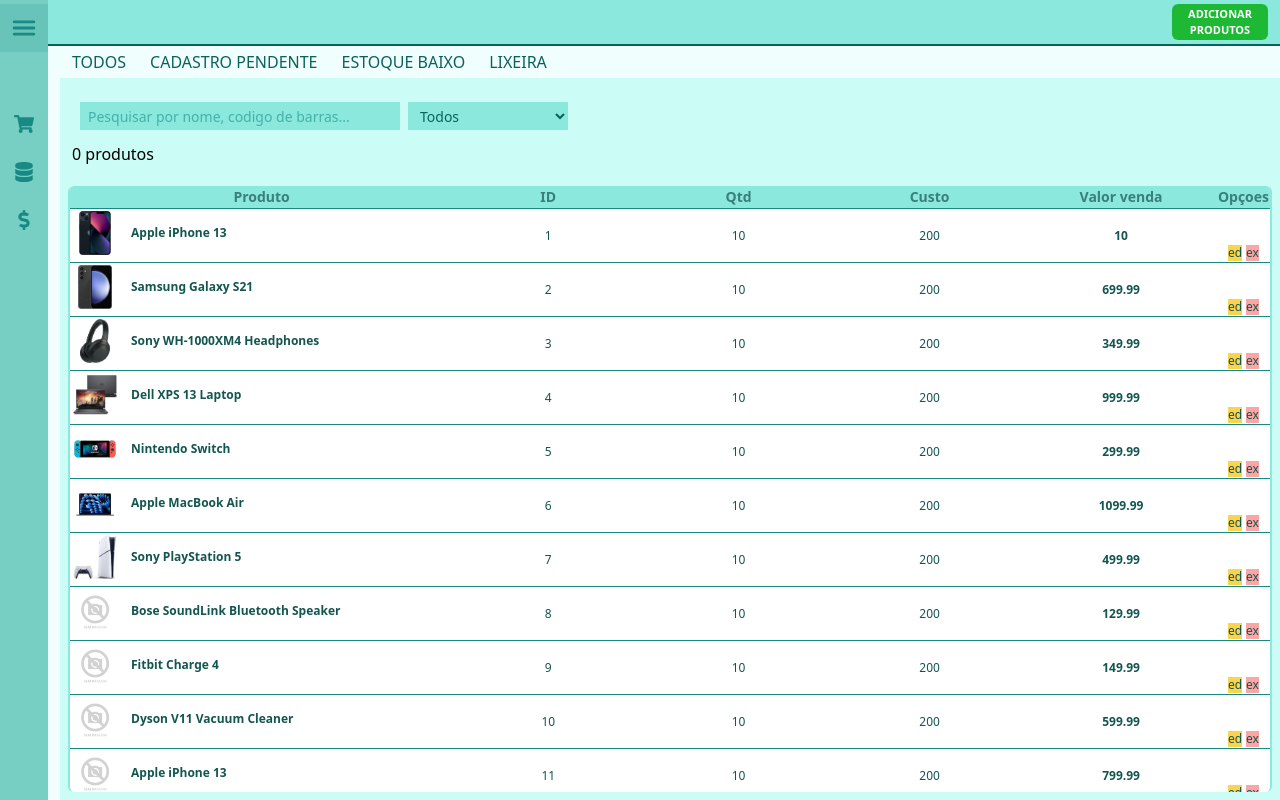
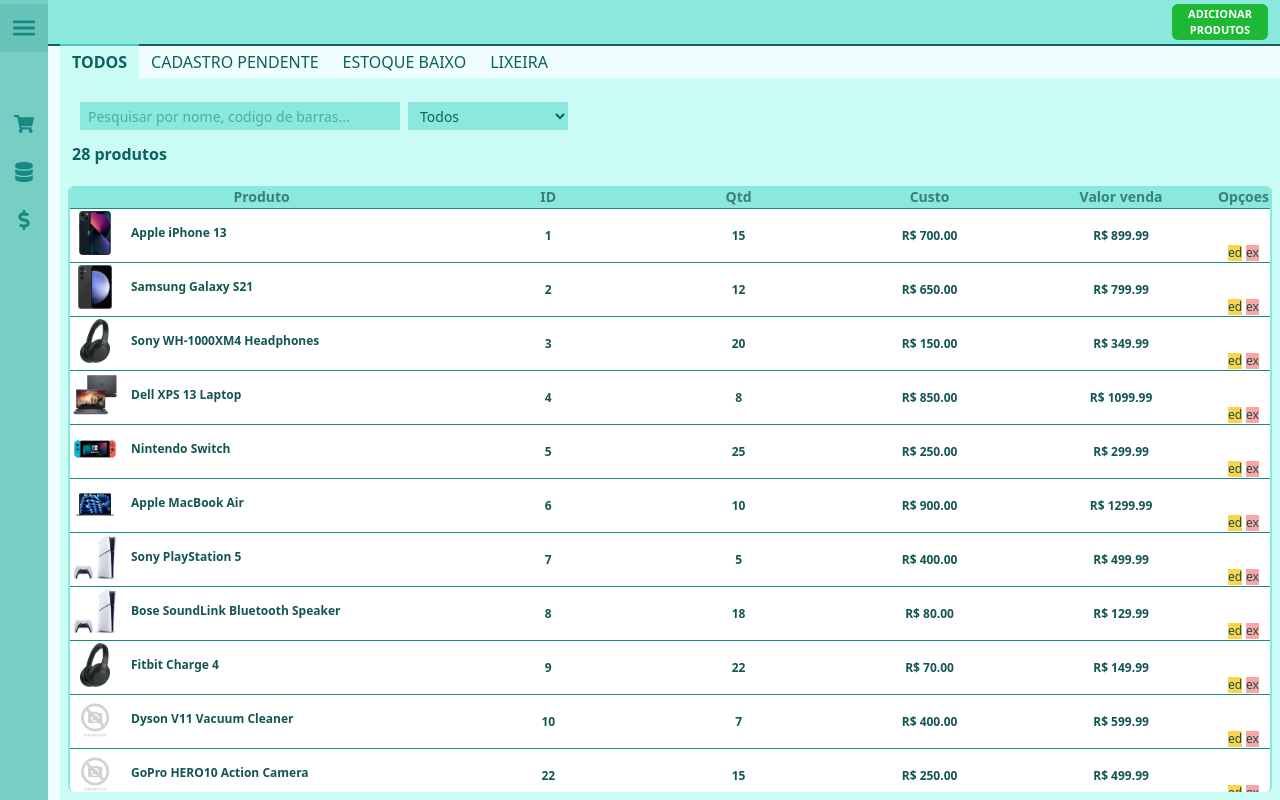
Before and after one commit to zennon-sml/xicas-paper-pdv, a Next.js app: page /pages/stock in a window 1280 px wide. Built offline with nearby package versions, Linux system fonts and the light colour scheme.

Commit message:
functionality of leaving button selected and some improvements

```diff
--- a/app/pages/finances/page.tsx
+++ b/app/pages/finances/page.tsx
@@ -5,6 +5,12 @@
 import { useState } from 'react';
 
 export default function Stock() {
+  const [selectedButton, setSelectedButton] = useState<string>('DIA')
+
+  const handleButtonClick = (buttonName:string) => {
+    setSelectedButton(buttonName)
+  }
+
   return (
       <div className='flex flex-col h-screen'>
         <SideBar />
@@ -15,12 +21,21 @@
 
         <hr className='flex fixed top-11 left-12 border-[1px] border-[#0B625D] w-[calc(100%-3rem)]'></hr>
 
+
         <div className='flex mt-11 gap-7'>
-          <button className='pr-3 pl-3 pt-1 pb-1 text-[#0B625D] border-t-[2px] hover:border-t-[#4DC5BD] hover:bg-[#CBFCF6] hover:z-10 hover:font-bold'>DIA</button>
-          <button className='pr-3 pl-3 pt-1 pb-1 text-[#0B625D] border-t-[2px] hover:border-t-[#4DC5BD] hover:bg-[#CBFCF6] hover:z-10 hover:font-bold'>SEMANA</button>
-          <button className='pr-3 pl-3 pt-1 pb-1 text-[#0B625D] border-t-[2px] hover:border-t-[#4DC5BD] hover:bg-[#CBFCF6] hover:z-10 hover:font-bold'>MÊS</button>
-          <button className='pr-3 pl-3 pt-1 pb-1 text-[#0B625D] border-t-[2px] hover:border-t-[#4DC5BD] hover:bg-[#CBFCF6] hover:z-10 hover:font-bold'>ANO</button>
-          <button className='pr-3 pl-3 pt-1 pb-1 text-[#0B625D] border-t-[2px] font-bold hover:border-t-[#4DC5BD] hover:bg-[#CBFCF6] hover:z-10 hover:font-bold'>TUDO</button>
+          {['DIA', 'SEMANA', 'MÊS', 'ANO'].map((button) => (
+            <button
+              key={button}
+              onClick={() => handleButtonClick(button)}
+              className={`pr-3 pl-3 pt-1 pb-1 text-[#0B625D] border-t-[2px] ${
+                selectedButton === button
+                  ? 'border-t-[#4DC5BD] bg-[#CBFCF6] z-10 font-bold'
+                  : 'hover:bg-[#d5fffa] hover:font-semibold'
+              }`}
+            >
+              {button}
+            </button>
+          ))}
         </div>
 
         <div className='flex flex-col flex-grow bg-[#CBFCF6] overflow-hidden'>
--- a/app/pages/stock/page.tsx
+++ b/app/pages/stock/page.tsx
@@ -1,5 +1,6 @@
 "use client"
 import SideBar from '@/components/SideBar/page';
+import ItemStock from '@/components/StockScreen/ItemStock';
 import { useState, useEffect } from 'react';
 
 interface Item {
@@ -18,6 +19,7 @@
 
 export default function Stock() {
   const [products, setProducts] = useState<Item[]>([])
+  const [selectedButton, setSelectedButton] = useState<string>('TODOS')
 
   useEffect(() => {
     const fetchProducts = async () => {
@@ -32,6 +34,9 @@
     fetchProducts()
   }, [])
 
+  const handleButtonClick = (buttonName:string) => {
+    setSelectedButton(buttonName)
+  }
 
   return (
     <div className='flex flex-col h-screen'>
@@ -44,10 +49,19 @@
       <hr className='flex fixed top-11 left-12 border-[1px] border-[#0B625D] w-[calc(100%-3rem)]'></hr>
 
       <div className='flex mt-11'>
-        <button className='pr-3 pl-3 pt-1 pb-1 text-[#0B625D] border-t-[2px] hover:border-t-[#4DC5BD] hover:bg-[#CBFCF6] hover:z-10 hover:font-bold'>TODOS</button>
-        <button className='pr-3 pl-3 pt-1 pb-1 text-[#0B625D] border-t-[2px] hover:border-t-[#4DC5BD] hover:bg-[#CBFCF6] hover:z-10 hover:font-bold'>CADASTRO PENDENTE</button>
-        <button className='pr-3 pl-3 pt-1 pb-1 text-[#0B625D] border-t-[2px] hover:border-t-[#4DC5BD] hover:bg-[#CBFCF6] hover:z-10 hover:font-bold'>ESTOQUE BAIXO</button>
-        <button className='pr-3 pl-3 pt-1 pb-1 text-[#0B625D] border-t-[2px] hover:border-t-[#4DC5BD] hover:bg-[#CBFCF6] hover:z-10 hover:font-bold'>LIXEIRA</button>
+        {['TODOS', 'CADASTRO PENDENTE', 'ESTOQUE BAIXO', 'LIXEIRA'].map((button) => (
+          <button
+            key={button}
+            onClick={() => handleButtonClick(button)}
+            className={`pr-3 pl-3 pt-1 pb-1 text-[#0B625D] border-t-[2px] ${
+              selectedButton === button
+                ? 'border-t-[#4DC5BD] bg-[#CBFCF6] z-10 font-bold'
+                : 'hover:bg-[#d5fffa] hover:font-semibold'
+            }`}
+          >
+            {button}
+          </button>
+        ))}
       </div>
 
       <div className='flex flex-col flex-grow bg-[#CBFCF6] overflow-hidden'>
@@ -60,7 +74,7 @@
           </select>
         </div>
 
-        <p className=' m-3'>0 produtos</p>
+        <p className='m-3 text-[#0B625D] font-semibold'>{products.length +" produtos"}</p>
 
         <div className='flex flex-col flex-grow rounded-md overflow-auto bg-[#E4FFFC] m-2 border-x-2 border-[#8BE8DC]'>
           <table className='w-full'>
@@ -76,27 +90,10 @@
             </thead>
             <tbody className="bg-[#B8FFF7] text-xs h-full">
               {products.map((product, index) => (
-
-                <tr key={product.id} className="border-y border-[#198A83] bg-white">
-
-
-                  <td className="flex text-[#135550] font-bold text-center items-center h-12 w-full gap-3">
-                    <img
-                    src={product.image || "/img/sem-foto.jpg"}
-                    alt=""
-                    className="className='mx-1 h-12 w-12 p-0.5 bg-[#ffffff] rounded-md object-contain object-center"
+                <ItemStock
+                  key={product.id}
+                  {...product}
                 />
-                    <p>{product.name}</p>
-                  </td>
-                  <td className="text-[#135550] text-center">{product.id}</td>
-                  <td className="text-[#135550] text-center">{product.qtd}</td>
-                  <td className="text-[#135550] text-center">{product.cost}</td>
-                  <td className="text-[#135550] text-center font-bold">{product.price}</td>
-                  <td className="flex gap-1 justify-center text-[#135550]">
-                    <button className=' bg-amber-300 hover:bg-amber-500'>ed</button>
-                    <button className=' bg-red-300 hover:bg-red-500'>ex</button>
-                  </td>
-                </tr>
               ))}
 
             </tbody>
--- /dev/null
+++ b/components/StockScreen/ItemStock/index.tsx
@@ -0,0 +1,32 @@
+interface IItemStock {
+    id: number;
+    name: string;
+    qtd: number;
+    cost: number;
+    price: number;
+    image?: string;
+  }
+
+export default function ItemStock ({id, name, qtd, cost, price, image}:IItemStock){
+    return(
+        <tr key={id} className="border-y border-[#198A83] bg-white">
+
+            <td className="flex text-[#135550] font-bold text-center items-center h-12 w-full gap-3">
+                <img
+                    src={image || "/img/sem-foto.jpg"}
+                    alt=""
+                    className="className='mx-1 h-12 w-12 p-0.5 bg-[#ffffff] rounded-md object-contain object-center"
+                />
+                <p>{name}</p>
+            </td>
+            <td className="text-[#135550] text-center font-semibold">{id}</td>
+            <td className="text-[#135550] text-center font-semibold">{qtd}</td>
+            <td className="text-[#135550] text-center font-semibold">{"R$ "+cost.toFixed(2)}</td>
+            <td className="text-[#135550] text-center font-bold">{"R$ "+price.toFixed(2)}</td>
+            <td className="flex gap-1 justify-center text-[#135550]">
+                <button className=' bg-amber-300 hover:bg-amber-500'>ed</button>
+                <button className=' bg-red-300 hover:bg-red-500'>ex</button>
+            </td>
+        </tr>
+    )
+}
--- a/public/data/database.json
+++ b/public/data/database.json
@@ -4,12 +4,12 @@
       "id": 1,
       "type": "produto",
       "name": "Apple iPhone 13",
-        "barcode":"",
-        "qtd": 10,
-        "cost": 200.00,
-        "description": "produto legal",
-        "tags": "#produto",
-        "price": 10.00,
+      "barcode": "1234567890123",
+      "qtd": 15,
+      "cost": 700.00,
+      "description": "Smartphone de última geração com câmera avançada e desempenho excepcional.",
+      "tags": "#smartphone #apple #tecnologia",
+      "price": 899.99,
       "image": "/img/iphone13.jpg",
       "cadCompleted": true
     },
@@ -17,12 +17,12 @@
       "id": 2,
       "type": "produto",
       "name": "Samsung Galaxy S21",
-        "barcode":"",
-        "qtd": 10,
-        "cost": 200.00,
-        "description": "produto legal",
-        "tags": "#produto",
-        "price": 699.99,
+      "barcode": "1234567890134",
+      "qtd": 12,
+      "cost": 650.00,
+      "description": "Poderoso smartphone Android com tela AMOLED e câmera de alta resolução.",
+      "tags": "#smartphone #samsung #android",
+      "price": 799.99,
       "image": "/img/galaxys21.webp",
       "cadCompleted": true
     },
@@ -30,11 +30,11 @@
       "id": 3,
       "type": "produto",
       "name": "Sony WH-1000XM4 Headphones",
-        "barcode":"",
-        "qtd": 10,
-        "cost": 200.00,
-        "description": "produto legal",
-        "tags": "#produto",
+      "barcode": "1234567890145",
+      "qtd": 20,
+      "cost": 150.00,
+      "description": "Fones de ouvido com cancelamento de ruído e qualidade de som premium.",
+      "tags": "#audio #headphones #sony",
       "price": 349.99,
       "image": "/img/SonyWH1000XM4Headphones.webp",
       "cadCompleted": true
@@ -43,12 +43,12 @@
       "id": 4,
       "type": "produto",
       "name": "Dell XPS 13 Laptop",
-        "barcode":"",
-        "qtd": 10,
-        "cost": 200.00,
-        "description": "produto legal",
-        "tags": "#produto",
-        "price": 999.99,
+      "barcode": "1234567890156",
+      "qtd": 8,
+      "cost": 850.00,
+      "description": "Laptop ultrafino com alto desempenho para profissionais e estudantes.",
+      "tags": "#laptop #dell #tecnologia",
+      "price": 1099.99,
       "image": "/img/DellXPS13Laptop.webp",
       "cadCompleted": true
     },
@@ -56,11 +56,11 @@
       "id": 5,
       "type": "produto",
       "name": "Nintendo Switch",
-        "barcode":"",
-        "qtd": 10,
-        "cost": 200.00,
-        "description": "produto legal",
-        "tags": "#produto",
+      "barcode": "1234567890167",
+      "qtd": 25,
+      "cost": 250.00,
+      "description": "Console portátil e de mesa com grande variedade de jogos exclusivos.",
+      "tags": "#console #nintendo #jogos",
       "price": 299.99,
       "image": "/img/NintendoSwitch.jpeg",
       "cadCompleted": true
@@ -69,12 +69,12 @@
       "id": 6,
       "type": "produto",
       "name": "Apple MacBook Air",
-        "barcode":"",
+      "barcode": "1234567890178",
       "qtd": 10,
-        "cost": 200.00,
-        "description": "produto legal",
-        "tags": "#produto",
-        "price": 1099.99,
+      "cost": 900.00,
+      "description": "Notebook leve e rápido com o chip M1 da Apple.",
+      "tags": "#notebook #apple #desempenho",
+      "price": 1299.99,
       "image": "/img/AppleMacBookAir.jpeg",
       "cadCompleted": true
     },
@@ -82,11 +82,11 @@
       "id": 7,
       "type": "produto",
       "name": "Sony PlayStation 5",
-        "barcode":"",
-        "qtd": 10,
-        "cost": 200.00,
-        "description": "produto legal",
-        "tags": "#produto",
+      "barcode": "1234567890189",
+      "qtd": 5,
+      "cost": 400.00,
+      "description": "Console de jogos da nova geração com gráficos incríveis e jogos exclusivos.",
+      "tags": "#console #playstation #jogos",
       "price": 499.99,
       "image": "/img/SonyPlayStation5.jpeg",
       "cadCompleted": true
@@ -95,181 +95,272 @@
       "id": 8,
       "type": "produto",
       "name": "Bose SoundLink Bluetooth Speaker",
-        "barcode":"",
-        "qtd": 10,
-        "cost": 200.00,
-        "description": "produto legal",
-        "tags": "#produto",
+      "barcode": "1234567890190",
+      "qtd": 18,
+      "cost": 80.00,
+      "description": "Caixa de som Bluetooth portátil com som cristalino e design compacto.",
+      "tags": "#audio #bluetooth #bose",
       "price": 129.99,
-        "image": "",
+      "image": "/img/SonyPlayStation5.jpeg",
       "cadCompleted": true
     },
     {
       "id": 9,
       "type": "produto",
       "name": "Fitbit Charge 4",
-        "barcode":"",
-        "qtd": 10,
-        "cost": 200.00,
-        "description": "produto legal",
-        "tags": "#produto",
+      "barcode": "1234567890201",
+      "qtd": 22,
+      "cost": 70.00,
+      "description": "Pulseira fitness com monitoramento de atividades e GPS integrado.",
+      "tags": "#fitness #fitbit #tecnologia",
       "price": 149.99,
-        "image": "",
+      "image": "/img/SonyWH1000XM4Headphones.webp",
       "cadCompleted": true
     },
     {
       "id": 10,
       "type": "produto",
       "name": "Dyson V11 Vacuum Cleaner",
-        "barcode":"",
-        "qtd": 10,
-        "cost": 200.00,
-        "description": "produto legal",
-        "tags": "#produto",
+      "barcode": "1234567890212",
+      "qtd": 7,
+      "cost": 400.00,
+      "description": "Aspirador de pó sem fio com alta potência de sucção.",
+      "tags": "#limpeza #dyson #casa",
       "price": 599.99,
       "image": "",
       "cadCompleted": true
     },
     {
-        "id": 11,
+      "id": 22,
       "type": "produto",
-        "name": "Apple iPhone 13",
-        "barcode":"",
-        "qtd": 10,
-        "cost": 200.00,
-        "description": "produto legal",
-        "tags": "#produto",
-        "price": 799.99,
+      "name": "GoPro HERO10 Action Camera",
+      "barcode": "123456789022",
+      "qtd": 15,
+      "cost": 250.00,
+      "description": "Câmera de ação com 5.3K Ultra HD",
+      "tags": "#tecnologia",
+      "price": 499.99,
       "image": "",
       "cadCompleted": true
     },
     {
-        "id": 12,
+      "id": 23,
       "type": "produto",
-        "name": "Samsung Galaxy S21",
-        "barcode":"",
-        "qtd": 10,
-        "cost": 200.00,
-        "description": "produto legal",
-        "tags": "#produto",
-        "price": 699.99,
+      "name": "Kindle Paperwhite",
+      "barcode": "123456789023",
+      "qtd": 20,
+      "cost": 70.00,
+      "description": "Leitor de e-books com tela antirreflexo",
+      "tags": "#livros",
+      "price": 129.99,
       "image": "",
       "cadCompleted": true
     },
     {
-        "id": 13,
+      "id": 24,
       "type": "produto",
-        "name": "Sony WH-1000XM4 Headphones",
-        "barcode":"",
-        "qtd": 10,
-        "cost": 200.00,
-        "description": "produto legal",
-        "tags": "#produto",
-        "price": 349.99,
+      "name": "Logitech MX Master 3 Mouse",
+      "barcode": "123456789024",
+      "qtd": 30,
+      "cost": 80.00,
+      "description": "Mouse ergonômico com precisão de laser",
+      "tags": "#periféricos",
+      "price": 99.99,
       "image": "",
       "cadCompleted": true
     },
     {
-        "id": 14,
+      "id": 25,
       "type": "produto",
-        "name": "Dell XPS 13 Laptop",
-        "barcode":"",
-        "qtd": 10,
-        "cost": 200.00,
-        "description": "produto legal",
-        "tags": "#produto",
+      "name": "Xiaomi Mi Band 7",
+      "barcode": "123456789025",
+      "qtd": 40,
+      "cost": 30.00,
+      "description": "Pulseira fitness com monitoramento cardíaco",
+      "tags": "#fitness",
+      "price": 49.99,
+      "image": "",
+      "cadCompleted": true
+    },
+    {
+      "id": 26,
+      "type": "produto",
+      "name": "Canon EOS Rebel T7",
+      "barcode": "123456789026",
+      "qtd": 8,
+      "cost": 350.00,
+      "description": "Câmera DSLR para iniciantes",
+      "tags": "#fotografia",
+      "price": 449.99,
+      "image": "",
+      "cadCompleted": true
+    },
+    {
+      "id": 27,
+      "type": "produto",
+      "name": "Echo Dot (4ª Geração)",
+      "barcode": "123456789027",
+      "qtd": 25,
+      "cost": 20.00,
+      "description": "Assistente virtual inteligente com Alexa",
+      "tags": "#smartHome",
+      "price": 39.99,
+      "image": "",
+      "cadCompleted": true
+    },
+    {
+      "id": 28,
+      "type": "produto",
+      "name": "Samsung T7 Portable SSD 1TB",
+      "barcode": "123456789028",
+      "qtd": 12,
+      "cost": 90.00,
+      "description": "Armazenamento rápido e compacto",
+      "tags": "#armazenamento",
+      "price": 119.99,
+      "image": "",
+      "cadCompleted": true
+    },
+    {
+      "id": 29,
+      "type": "produto",
+      "name": "HyperX Cloud II Headset",
+      "barcode": "123456789029",
+      "qtd": 18,
+      "cost": 70.00,
+      "description": "Headset gamer com som surround 7.1",
+      "tags": "#gamer",
+      "price": 89.99,
+      "image": "",
+      "cadCompleted": true
+    },
+    {
+      "id": 30,
+      "type": "produto",
+      "name": "Roku Streaming Stick 4K",
+      "barcode": "123456789030",
+      "qtd": 30,
+      "cost": 30.00,
+      "description": "Dispositivo de streaming em 4K",
+      "tags": "#streaming",
+      "price": 49.99,
+      "image": "",
+      "cadCompleted": true
+    },
+    {
+      "id": 31,
+      "type": "produto",
+      "name": "Microsoft Surface Pro 8",
+      "barcode": "123456789031",
+      "qtd": 5,
+      "cost": 700.00,
+      "description": "Tablet com desempenho de laptop",
+      "tags": "#tecnologia",
       "price": 999.99,
       "image": "",
       "cadCompleted": true
     },
     {
-        "id": 15,
+      "id": 32,
       "type": "produto",
-        "name": "Nintendo Switch",
-        "barcode":"",
-        "qtd": 10,
-        "cost": 200.00,
-        "description": "produto legal",
-        "tags": "#produto",
-        "price": 299.99,
+      "name": "DJI Mini 3 Pro Drone",
+      "barcode": "123456789032",
+      "qtd": 7,
+      "cost": 300.00,
+      "description": "Drone compacto com câmera 4K",
+      "tags": "#drone",
+      "price": 549.99,
       "image": "",
       "cadCompleted": true
     },
     {
-        "id": 16,
+      "id": 33,
       "type": "produto",
-        "name": "Apple MacBook Air",
-        "barcode":"",
-        "qtd": 10,
-        "cost": 200.00,
-        "description": "produto legal",
-        "tags": "#produto",
-        "price": 1099.99,
+      "name": "Samsung Galaxy Buds 2",
+      "barcode": "123456789033",
+      "qtd": 25,
+      "cost": 50.00,
+      "description": "Fones de ouvido sem fio com cancelamento de ruído",
+      "tags": "#áudio",
+      "price": 79.99,
       "image": "",
       "cadCompleted": true
     },
     {
-        "id": 17,
+      "id": 34,
       "type": "produto",
-        "name": "Sony PlayStation 5",
-        "barcode":"",
+      "name": "Apple Watch Series 7",
+      "barcode": "123456789034",
+      "qtd": 12,
+      "cost": 250.00,
+      "description": "Relógio inteligente com monitoramento de saúde",
+      "tags": "#saúde",
+      "price": 399.99,
+      "image": "",
+      "cadCompleted": true
+    },
+    {
+      "id": 35,
+      "type": "produto",
+      "name": "Asus ROG Strix G15 Laptop",
+      "barcode": "123456789035",
+      "qtd": 6,
+      "cost": 800.00,
+      "description": "Laptop gamer com alto desempenho",
+      "tags": "#gamer",
+      "price": 1399.99,
+      "image": "",
+      "cadCompleted": true
+    },
+    {
+      "id": 36,
+      "type": "produto",
+      "name": "Philips Hue Smart Bulb",
+      "barcode": "123456789036",
+      "qtd": 40,
+      "cost": 15.00,
+      "description": "Lâmpada inteligente com controle via app",
+      "tags": "#smartHome",
+      "price": 29.99,
+      "image": "",
+      "cadCompleted": true
+    },
+    {
+      "id": 37,
+      "type": "produto",
+      "name": "Lenovo IdeaPad 3",
+      "barcode": "123456789037",
       "qtd": 10,
-        "cost": 200.00,
-        "description": "produto legal",
-        "tags": "#produto",
+      "cost": 400.00,
+      "description": "Notebook acessível para tarefas diárias",
+      "tags": "#tecnologia",
       "price": 499.99,
       "image": "",
       "cadCompleted": true
     },
     {
-        "id": 18,
+      "id": 38,
       "type": "produto",
-        "name": "Bose SoundLink Bluetooth Speaker",
-        "barcode":"",
-        "qtd": 10,
-        "cost": 200.00,
-        "description": "produto legal",
-        "tags": "#produto",
+      "name": "Corsair K70 RGB Keyboard",
+      "barcode": "123456789038",
+      "qtd": 20,
+      "cost": 80.00,
+      "description": "Teclado mecânico gamer com iluminação RGB",
+      "tags": "#gamer",
       "price": 129.99,
       "image": "",
       "cadCompleted": true
     },
     {
-        "id": 19,
+      "id": 39,
       "type": "produto",
-        "name": "Fitbit Charge 4",
-        "barcode":"",
-        "qtd": 10,
-        "cost": 200.00,
-        "description": "produto legal",
-        "tags": "#produto",
-        "price": 149.99,
-        "image": "",
-        "cadCompleted": true
-      },
-      {
-        "id": 20,
-        "type": "produto",
-        "name": "Dyson V11 Vacuum Cleaner",
-        "barcode":"",
-        "qtd": 10,
-        "cost": 200.00,
-        "description": "produto legal",
-        "tags": "#produto",
-        "price": 599.99,
-        "image": "",
-        "cadCompleted": true
-      },
-      {
-        "id": 21,
-        "type": "produto",
-        "name": "Dyson V11 Vacuum Cleaner",
-        "barcode":"",
-        "qtd": 10,
-        "cost": 200.00,
-        "description": "produto legal",
-        "tags": "#produto",
-        "price": 599.99,
+      "name": "Ring Video Doorbell",
+      "barcode": "123456789039",
+      "qtd": 15,
+      "cost": 75.00,
+      "description": "Campainha inteligente com vídeo HD",
+      "tags": "#segurança",
+      "price": 99.99,
       "image": "",
       "cadCompleted": true
     }
```
Lines whose indentation alone changed are shown as unchanged.
